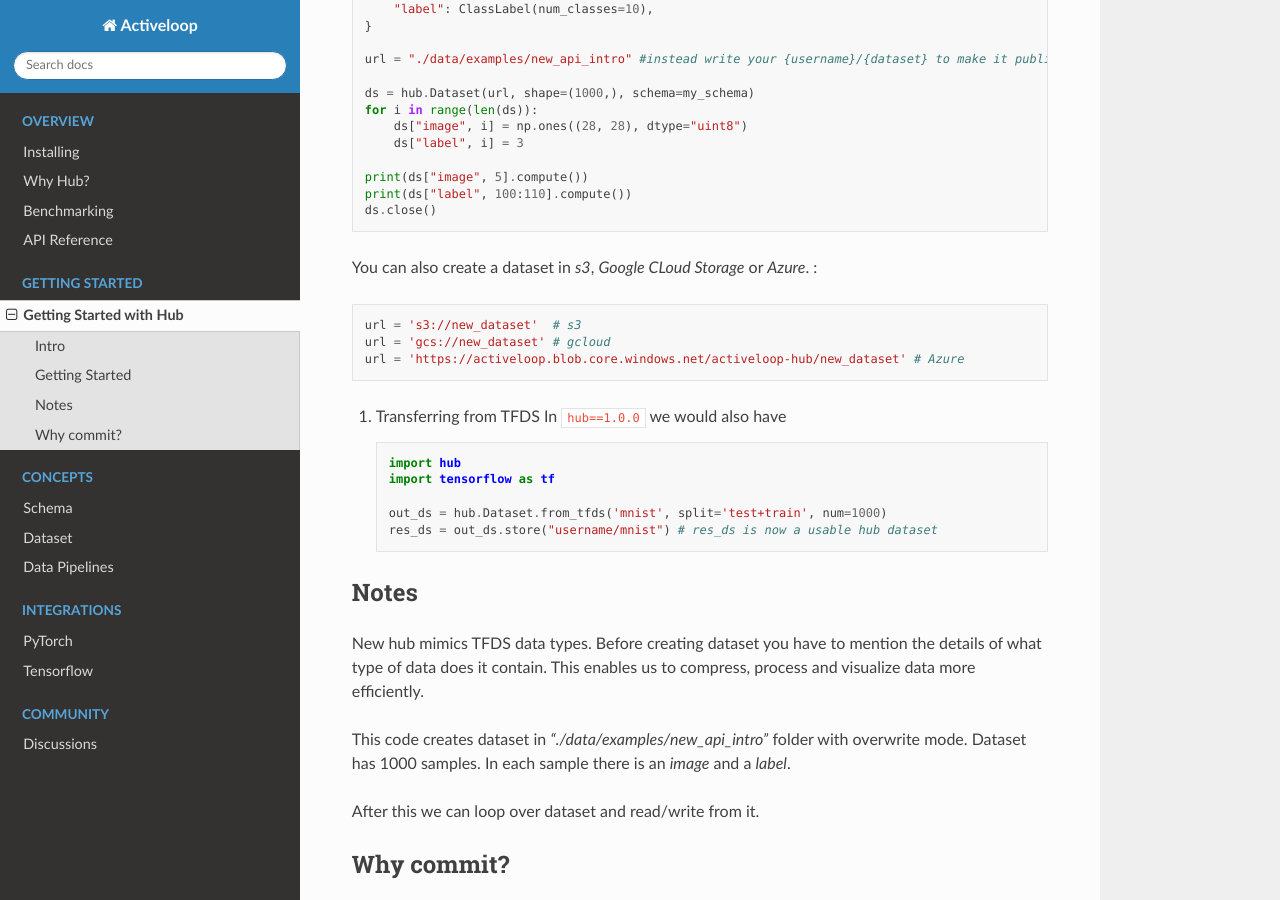
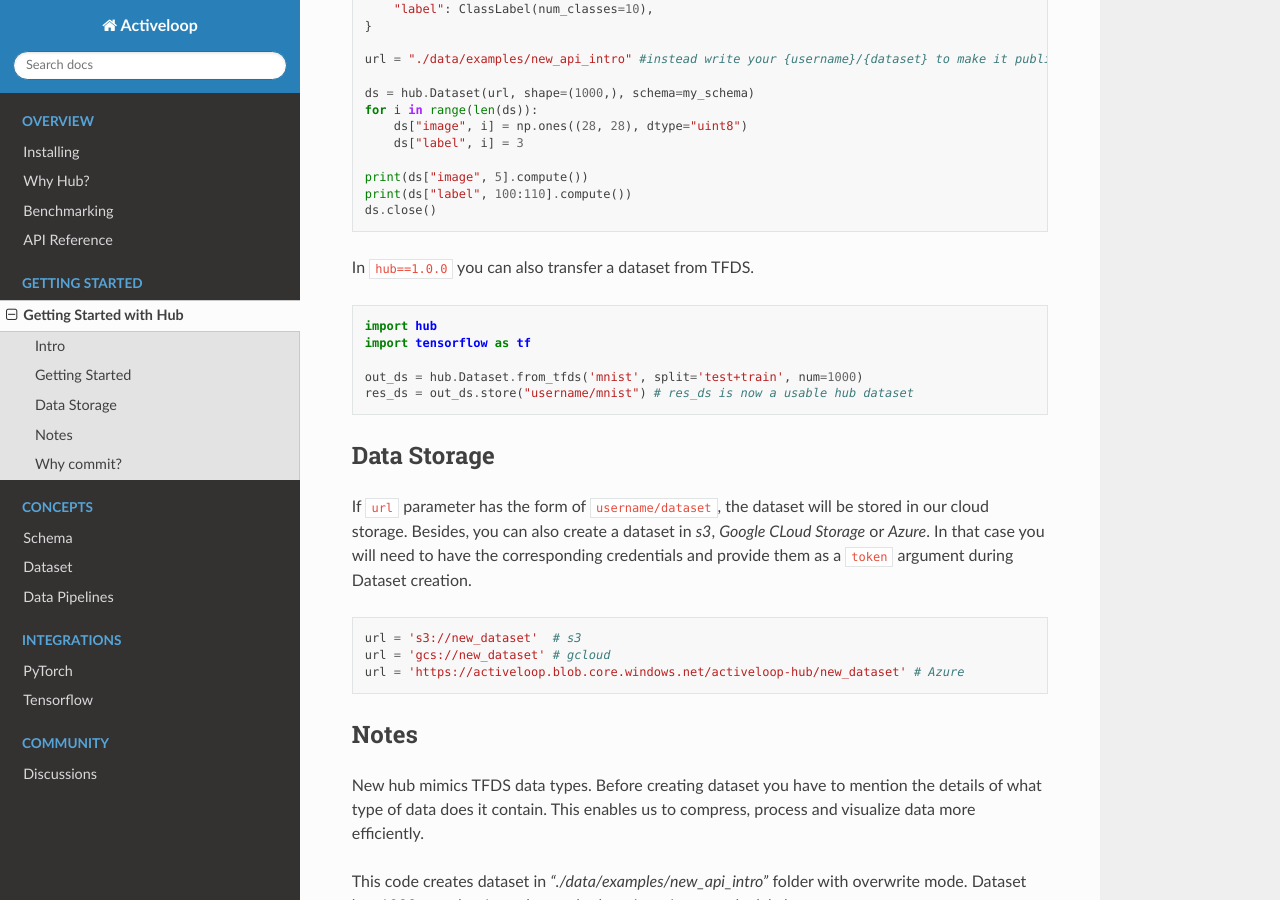
Before and after one commit to activeloopai/deeplake, a Sphinx documentation site: the page built from docs/source/simple.md, in a window 1280 px wide and 900 px high, scrolled down 1008 px. Built offline with Sphinx 7.4.7 and the Read the Docs theme 2.0.0, drawn with Linux system fonts in a browser that asks for light colours.

Commit message:
Add storages, fix dataset init

````diff
--- a/docs/source/simple.md
+++ b/docs/source/simple.md
@@ -49,24 +49,26 @@ print(ds["label", 100:110].compute())
 ds.close()
 ```
 
-You can also create a dataset in *s3*, *Google CLoud Storage* or *Azure*. :
+In `hub==1.0.0` you can also transfer a dataset from TFDS.
+```python
+import hub
+import tensorflow as tf
+
+out_ds = hub.Dataset.from_tfds('mnist', split='test+train', num=1000)
+res_ds = out_ds.store("username/mnist") # res_ds is now a usable hub dataset
+```
+
+### Data Storage
+
+If `url` parameter has the form of `username/dataset`, the dataset will be stored in our cloud storage.
+Besides, you can also create a dataset in *s3*, *Google CLoud Storage* or *Azure*.
+In that case you will need to have the corresponding credentials and provide them as a `token` argument during Dataset creation.
 
 ```python
 url = 's3://new_dataset'  # s3
 url = 'gcs://new_dataset' # gcloud
 url = 'https://activeloop.blob.core.windows.net/activeloop-hub/new_dataset' # Azure
 ```
-
-
-4. Transferring from TFDS
-    In `hub==1.0.0` we would also have
-    ```python
-    import hub
-    import tensorflow as tf
-
-    out_ds = hub.Dataset.from_tfds('mnist', split='test+train', num=1000)
-    res_ds = out_ds.store("username/mnist") # res_ds is now a usable hub dataset
-    ```
 
 ### Notes
 
````
Also changed, not shown: 1 other file.
